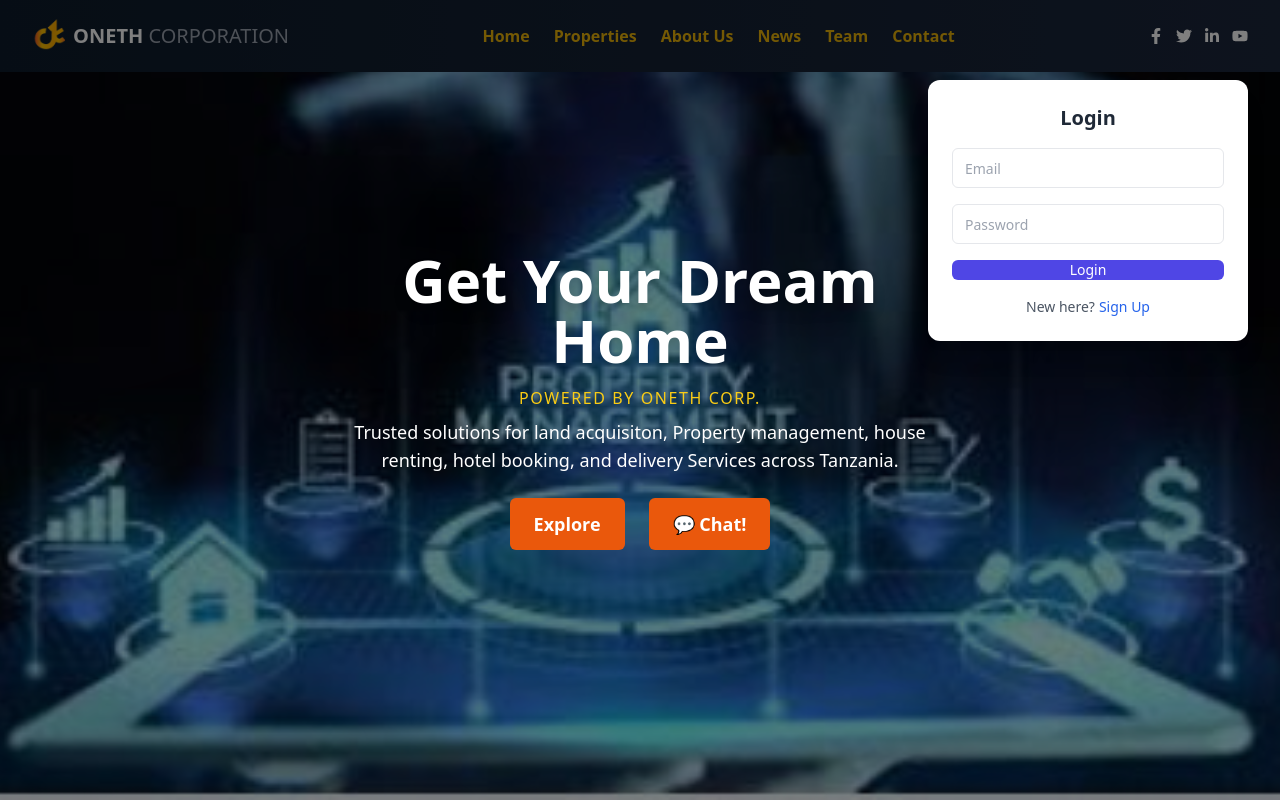
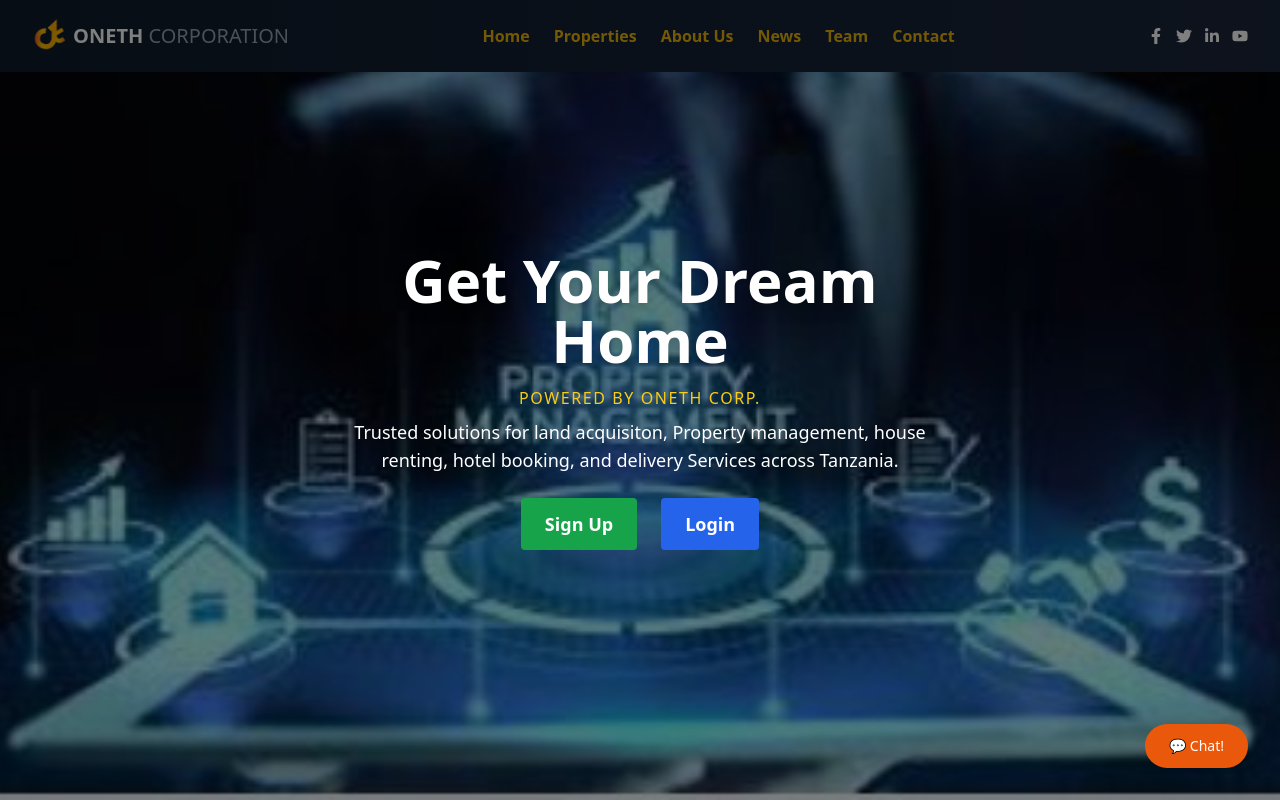
Before and after one commit to lyochimasaga309/onethcorp, a React (Vite) app: page / in a window 1280 px wide. Shown: the top 800 px of the page. Built offline with nearby package versions, Linux system fonts and the light colour scheme.

Commit message:
Updated IntroPage layout with Signup/Login buttons

```diff
--- a/src/pages/IntroPage.tsx
+++ b/src/pages/IntroPage.tsx
@@ -9,45 +9,6 @@ import { SpeedInsights } from "@vercel/speed-insights/next"
 
 export default function IntroPage() {
   const navigate = useNavigate();
-  const [isLogin, setIsLogin] = useState(true);
-  const [fullName, setFullName] = useState("");
-  const [email, setEmail] = useState("");
-  const [password, setPassword] = useState("");
-  const [confirmPassword, setConfirmPassword] = useState("");
-
-  const API = "https://onethcorp.onrender.com/api";
-  console.log("API Base URL(hardcoded):", API);
-
-
-  const handleSubmit = async (e: React.FormEvent) => {
-    e.preventDefault();
-
-    if (!email || !password || (!isLogin && (!fullName || !confirmPassword))) {
-      alert("Please fill all required fields");
-      return;
-    }
-
-    if (!isLogin && password !== confirmPassword) {
-      alert("Passwords do not match");
-      return;
-    }
-
-    try {
-    const data = isLogin
-      ? await login(email, password)
-      : await signup(fullName, email, password, confirmPassword);
-
-    if (data.message) alert(data.message);
-    if (isLogin && data.userId) navigate("/dashboard");
-
-    console.log("Success:", data);
-    alert(`${isLogin ? "Login" : "Signup"} successful!`);
-    navigate("/dashboard");
-  } catch (err) {
-    console.error("Auth error:", err);
-    alert("Authentication failed. Check console.");
-   }
- };
 
   return (
     <>
@@ -90,72 +51,22 @@ export default function IntroPage() {
           <p className="mt-2 max-w-xl mx-auto text-white text-sm md:text-lg font-light">
             Trusted solutions for land acquisiton, Property management, house renting, hotel booking, and delivery Services across Tanzania.
           </p>
+
+           {/* SIGNUP / LOGIN BUTTONS */}
           <div className="flex justify-center space-x-6 mt-6">
-            <Button className="bg-orange-600 hover:bg-red-700 px-6 py-3 text-lg font-bold">Explore</Button>
-            <Button className="bg-orange-600 hover:bg-red-700 px-6 py-3 text-lg font-bold">💬 Chat!</Button>
+            <Button onClick={() => navigate("/signup")} className="bg-green-600 hover:bg-green-700 px-6 py-3 text-lg font-bold text-white rounded">
+              Sign Up
+            </Button>
+            <Button onClick={() => navigate("/login")} className="bg-blue-600 hover:bg-blue-700 px-6 py-3 text-lg font-bold text-white rounded">
+              Login
+            </Button>
           </div>
         </div>
 
-        {/* FLOATING LOGIN / SIGNUP BOX */}
-        <div className="absolute top-20 right-8 bg-white shadow-xl rounded-xl w-80 p-6 z-10">
-          <h2 className="text-xl font-bold mb-4 text-gray-800 text-center">
-            {isLogin ? "Login" : "Sign Up"}
-          </h2>
-          <form className="space-y-4" onSubmit={handleSubmit}>
-            {!isLogin && (
-              <Input
-                name="fullName"
-                id="fullName"
-                autoComplete="name"
-                placeholder="Full Name"
-                value={fullName}
-                onChange={(e) => setFullName(e.target.value)}
-              />
-            )}
-            <Input
-              type="email"
-              name="email"
-              id="email"
-              autoComplete="email"
-              placeholder="Email"
-              value={email}
-              onChange={(e) => setEmail(e.target.value)}
-            />
-            <Input
-              type="password"
-              name="password"
-              id="password"
-              autoComplete={isLogin ? "current-password"  : "new-password"}
-              placeholder="Password"
-              value={password}
-              onChange={(e) => setPassword(e.target.value)}
-            />
-            {!isLogin && (
-              <Input
-                type="password"
-                name="confirmPassword"
-                id="confirmPassword"
-                autoComplete="new-password"
-                placeholder="Confirm Password"
-                value={confirmPassword}
-                onChange={(e) => setConfirmPassword(e.target.value)}
-              />
-            )}
-            <Button className="w-full bg-indigo-600 text-white" type="submit">
-              {isLogin ? "Login" : "Create Account"}
-            </Button>
-          </form>
-          <p className="text-center text-sm mt-4 text-gray-600">
-            {isLogin ? "New here?" : "Already have an account?"}
-            <button
-              type="button"
-              className="text-blue-600 font-medium ml-1"
-              onClick={() => setIsLogin(!isLogin)}
-            >
-              {isLogin ? "Sign Up" : "Login"}
-            </button>
-          </p>
-        </div>
+        {/* FLOATING CHAT BUTTON */}
+        <Button className="fixed bottom-8 right-8 bg-orange-600 hover:bg-orange-700 text-white px-6 py-3 rounded-full shadow-lg z-20">
+          💬 Chat!
+        </Button>
       </div>
 
       {/* FOOTER */}
```
Also changed, not shown: 6 other files (tests, documents, lock files or other folders).
